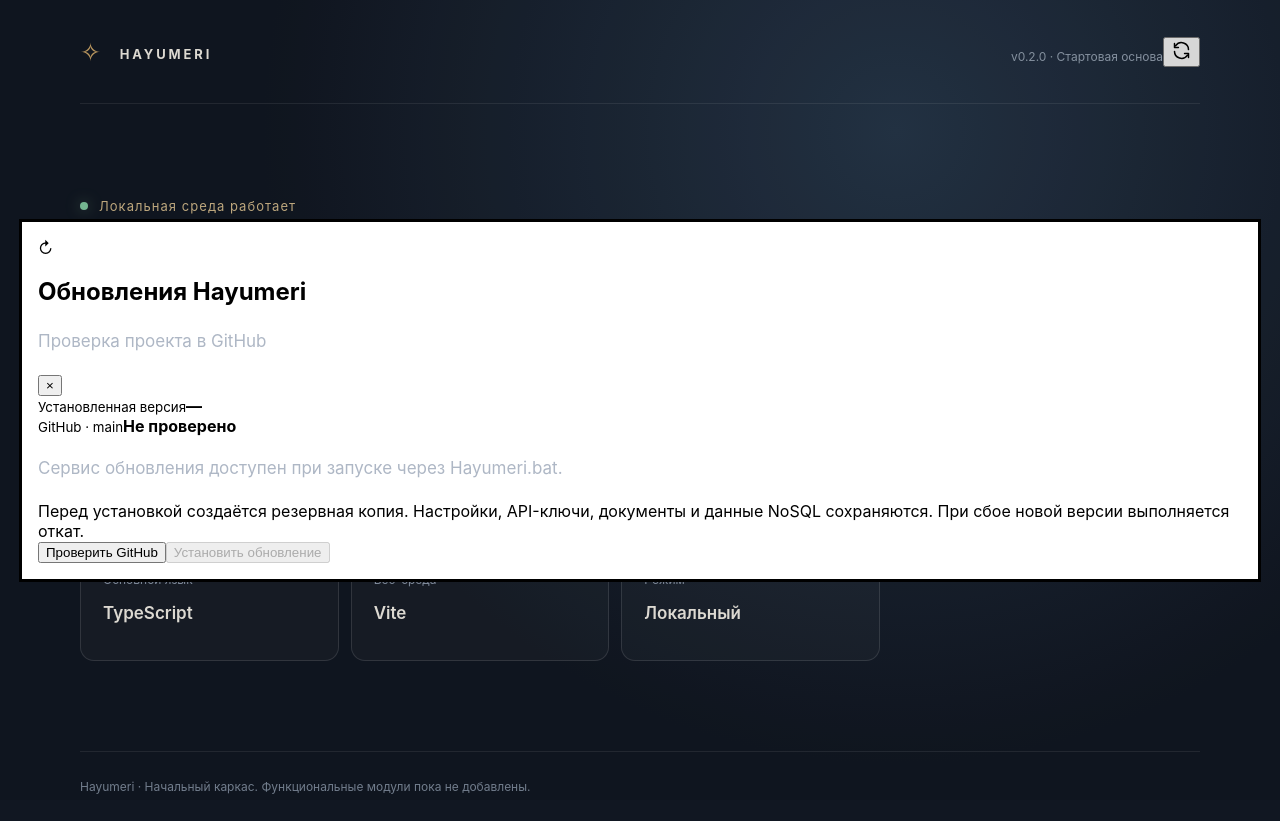
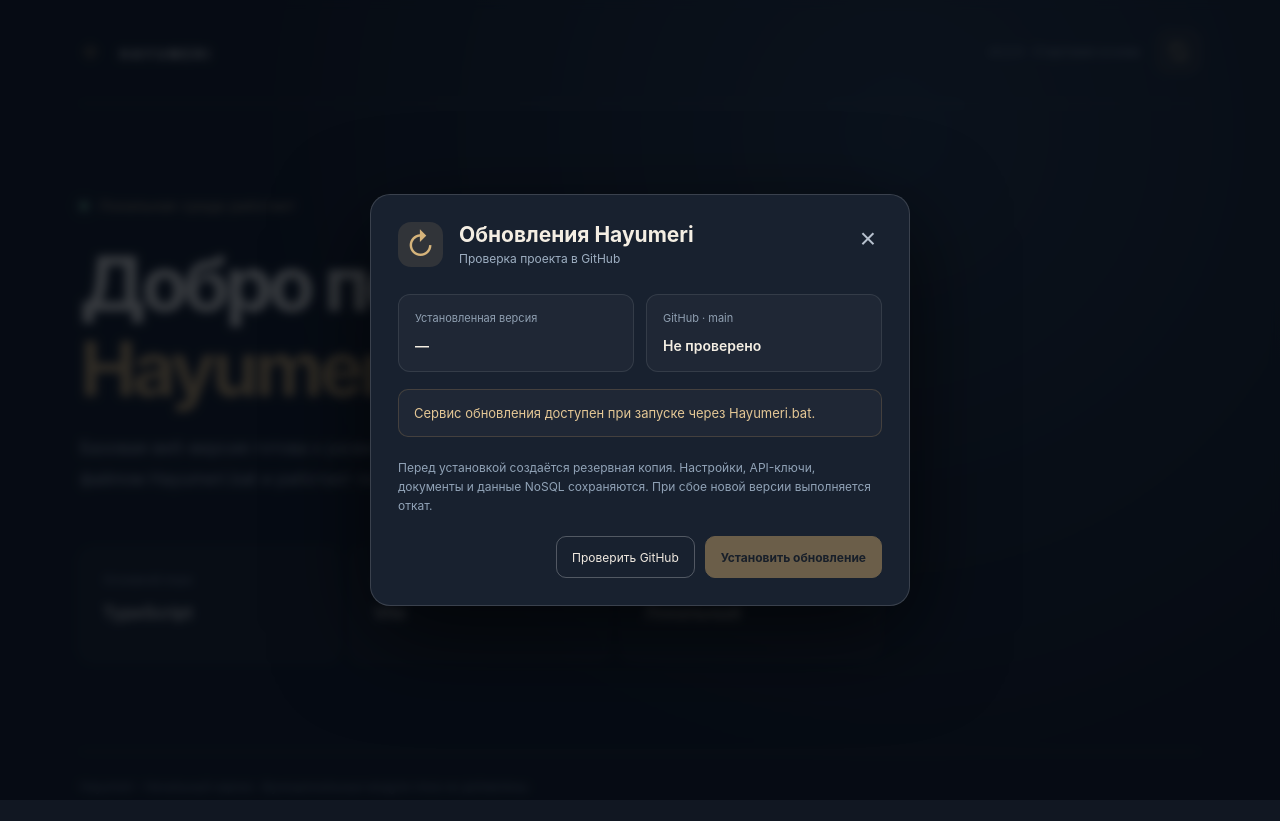
Before and after one commit to Aspksa/Hayumeri, a website built with Vite: page index.html in a window 1280 px wide. Both pictures are taken after a click on the button "Обновления проекта". Built offline with nearby package versions, Linux system fonts and the light colour scheme; files whose address does not match are found by name.

Commit message:
style(ui): значок и окно обновлений

```diff
--- a/src/style.css
+++ b/src/style.css
@@ -18,3 +18,38 @@
 .fact strong { font-size: 17px; font-weight: 600; }
 footer { padding: 27px 0; color: #7e8b9c; font-size: 12px; border-top: 1px solid #ffffff16; }
 @media (max-width: 600px) { .shell { width: calc(100% - 32px); } .topbar { min-height: 78px; } .version { text-align: right; } .hero { padding: 64px 0; } .facts { grid-template-columns: 1fr; margin-top: 32px; } .fact { min-height: 85px; padding: 17px; } .fact span { margin-bottom: 8px; } }
+
+
+.topbar-actions { display:flex; align-items:center; gap:17px; }
+.update-trigger { position:relative; display:grid; place-items:center; width:43px; height:43px; flex-shrink:0; border:1px solid #d0a96a63; border-radius:13px; background:#d0a96a15; color:#e1be7e; cursor:pointer; transition:background .2s,border-color .2s,transform .2s; }
+.update-trigger:hover { background:#d0a96a2b; border-color:#d0a96abc; transform:translateY(-1px); }
+.update-trigger:focus-visible, .update-panel button:focus-visible { outline:2px solid #e0c48f; outline-offset:3px; }
+.update-indicator:not([hidden]) { position:absolute; top:6px; right:6px; width:8px; height:8px; border-radius:50%; background:#dba74a; box-shadow:0 0 0 3px #1c2635; }
+.update-dialog { position:fixed; inset:0; margin:auto; width:min(540px,calc(100vw - 28px)); max-height:calc(100dvh - 32px); overflow:auto; border:1px solid #ffffff25; border-radius:20px; background:#18212f; color:#f4eee3; padding:0; box-shadow:0 30px 95px #000a; }
+.update-dialog::backdrop { background:#050911c9; backdrop-filter:blur(5px); }
+.update-panel { padding:27px; }
+.update-heading { display:flex; align-items:center; gap:16px; }
+.update-heading-text { flex:1; min-width:0; }
+.update-heading h2 { margin:0 0 4px; font-size:21px; font-weight:650; }
+.update-heading p { margin:0; font-size:12px; line-height:1.4; color:#9eafc2; }
+.update-symbol { display:grid; place-items:center; width:45px; height:45px; border-radius:13px; color:#d6b47b; background:#d6b47b21; font-size:30px; }
+.update-close { align-self:flex-start; color:#b7c1ce; background:transparent; border:0; font-size:28px; cursor:pointer; }
+.update-versions { display:grid; grid-template-columns:1fr 1fr; gap:12px; margin-top:26px; }
+.update-versions > div { background:#ffffff08; border:1px solid #ffffff18; border-radius:12px; padding:16px; }
+.update-versions small { display:block; color:#90a0b2; font-size:11px; margin-bottom:10px; }
+.update-versions strong { font-size:14px; font-weight:600; overflow-wrap:anywhere; }
+.update-status { padding:13px 15px; border-radius:10px; border:1px solid #ffffff16; background:#ffffff08; font-size:13px; line-height:1.55; color:#b7c6d6; margin:17px 0 0; }
+.update-status[data-kind="warning"] { color:#e4c795; border-color:#b48d5740; }
+.update-status[data-kind="success"] { color:#a4d7c2; border-color:#73bc9b40; }
+.update-changes:not([hidden]) { margin-top:18px; }
+.update-changes strong { font-size:12px; color:#e4d5b8; }
+.update-changes p { font-size:13px; line-height:1.5; margin:7px 0; overflow-wrap:anywhere; }
+.update-changes a { color:#d9bb85; font-size:12px; }
+.update-note { font-size:12px; line-height:1.6; color:#91a3b7; margin-top:21px; }
+.update-controls { display:flex; flex-wrap:wrap; justify-content:flex-end; gap:10px; margin-top:21px; }
+.update-controls button { min-height:42px; padding:0 15px; border-radius:10px; font:inherit; font-size:12px; cursor:pointer; }
+.update-check { background:transparent; border:1px solid #ffffff40; color:#f1eae1; }
+.update-install { background:#d0a96a; border:1px solid #d0a96a; color:#191d23; font-weight:650 !important; }
+.update-controls button:disabled { opacity:.45; cursor:not-allowed; }
+@media (max-width:600px) { .topbar-actions { gap:9px; } .update-panel { padding:19px; } .update-versions { grid-template-columns:1fr; } .update-controls button { flex:1; } .update-heading h2 { font-size:18px; } }
+@media (prefers-reduced-motion:reduce) { .update-trigger { transition:none; } }
```
